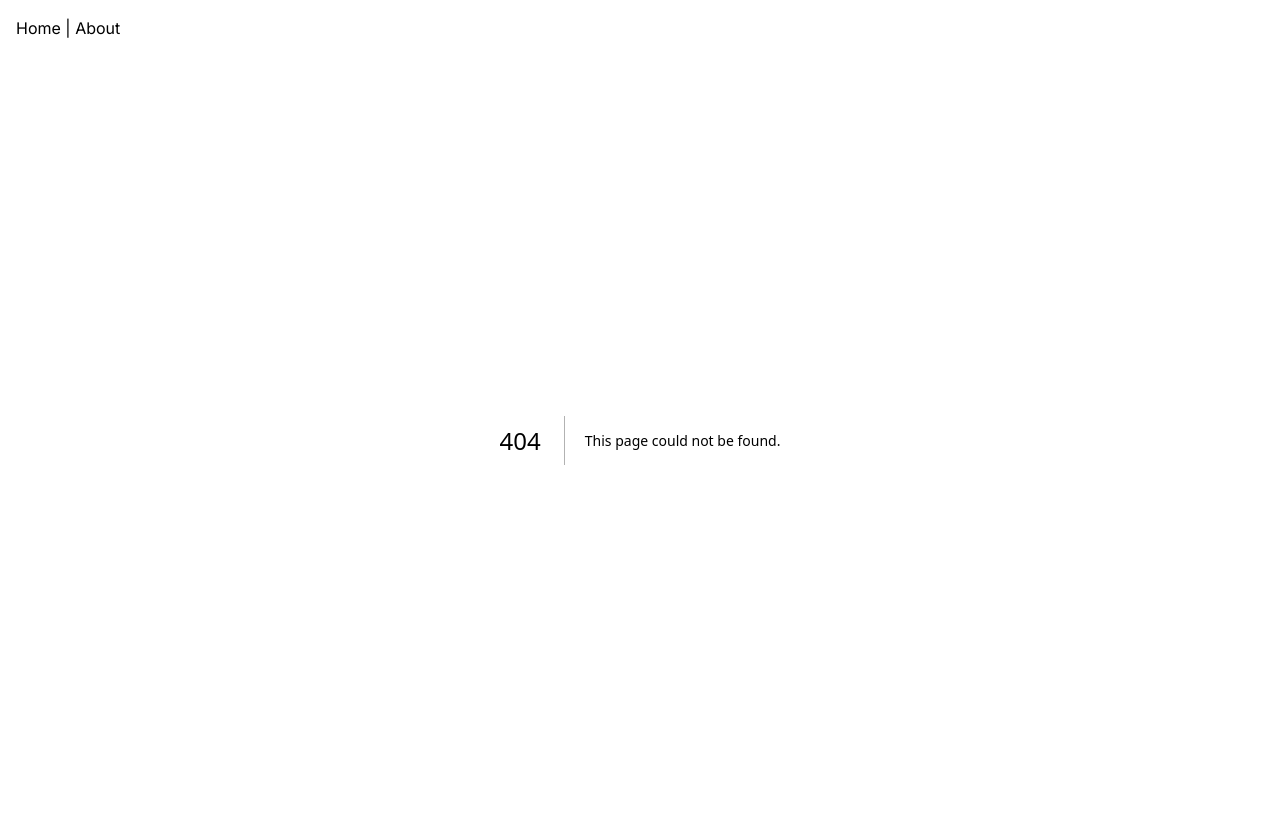
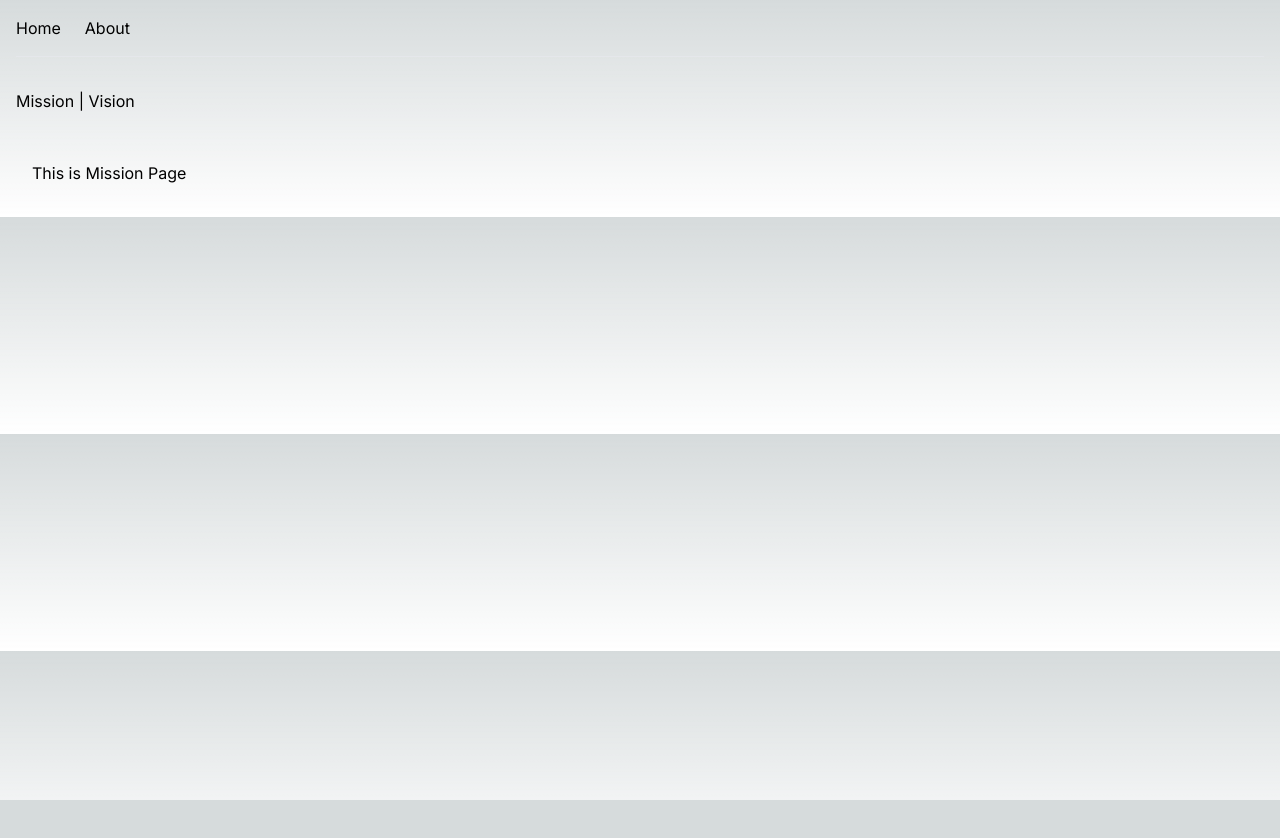
Before and after one commit to Amit-Biswas-WD/Next, a Next.js app: page /about/mission in a window 1280 px wide. Before the commit this address had no page. Shown: the top 838 px of the page. After the commit the page ends 800 px from the top, so only its background shows below. Built offline with nearby package versions, Linux system fonts and the light colour scheme.

Commit message:
This is Home and About section

```diff
--- /dev/null
+++ b/app/about/layout.js
@@ -0,0 +1,12 @@
+import React from "react";
+
+function AboutLayout({ children }) {
+  return (
+    <div>
+      <nav className="my-8">Mission | Vision</nav>
+      {children}
+    </div>
+  );
+}
+
+export default AboutLayout;
--- /dev/null
+++ b/app/about/mission/page.js
@@ -0,0 +1,9 @@
+import React from "react";
+
+export default function Mission() {
+  return (
+    <main className="p-4">
+      <div>This is Mission Page</div>
+    </main>
+  );
+}
--- a/app/layout.js
+++ b/app/layout.js
@@ -1,5 +1,6 @@
 import { Inter } from "next/font/google";
 import "./globals.css";
+import Link from "next/link";
 
 const inter = Inter({ subsets: ["latin"] });
 
@@ -12,7 +13,17 @@ export default function RootLayout({ children }) {
   return (
     <html lang="en" className="p-4">
       <body className={inter.className}>
-        <nav>Home | About</nav>
+        <nav>
+          <ul className="flex gap-6">
+            <li>
+              <Link href="/">Home</Link>
+            </li>
+            <li>
+              <Link href="/about">About</Link>
+            </li>
+          </ul>
+        </nav>
+        <hr className="my-4" />
         {children}
       </body>
     </html>
```
